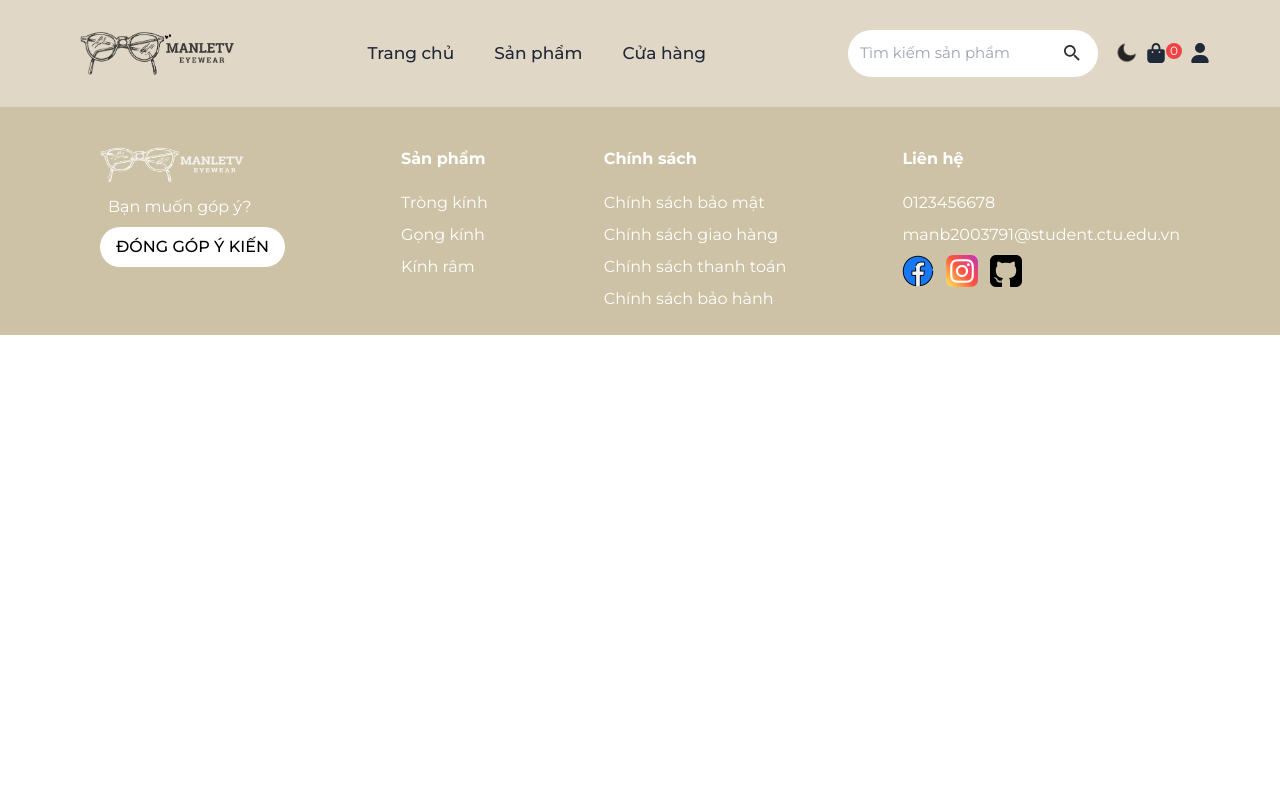
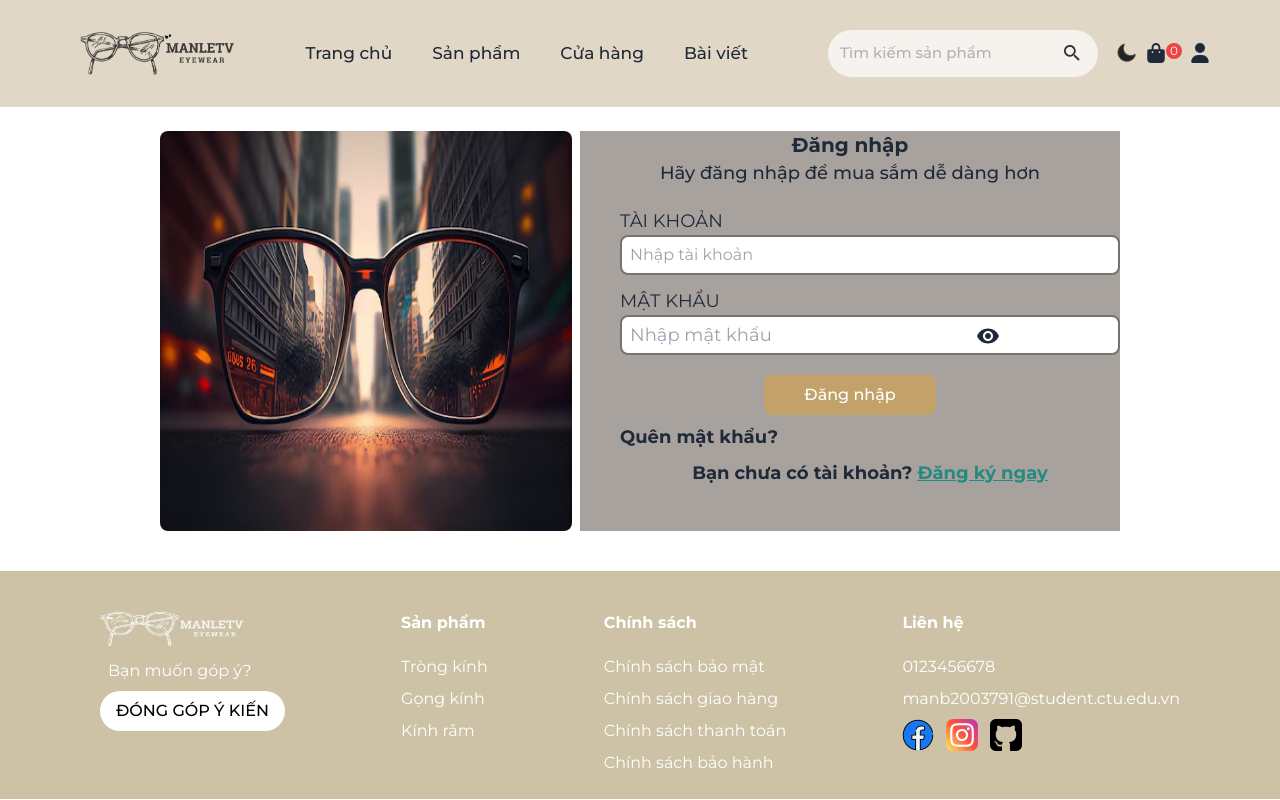
Before and after one commit to LeMinhMan2809/eyeglasses-management, a React (Vite) app in the folder eyeglasses-fe/: page /login in a window 1280 px wide. Built offline with nearby package versions, Linux system fonts and the light colour scheme.

Commit message:
Upgrade navbar and login page(fe)

```diff
--- a/eyeglasses-fe/package.json
+++ b/eyeglasses-fe/package.json
@@ -15,7 +15,8 @@
     "@fortawesome/fontawesome-svg-core": "^6.6.0",
     "@fortawesome/free-solid-svg-icons": "^6.6.0",
     "@fortawesome/react-fontawesome": "^0.2.2",
-    "@mui/material": "^5.16.7",
+    "@mui/icons-material": "^6.0.2",
+    "@mui/material": "^6.0.2",
     "react": "^18.3.1",
     "react-dom": "^18.3.1",
     "react-router-dom": "^6.26.1",
--- a/eyeglasses-fe/src/components/Footer.jsx
+++ b/eyeglasses-fe/src/components/Footer.jsx
@@ -5,7 +5,7 @@ import ig_icon from "../assets/icon/instagram.png";
 import github_icon from "../assets/icon/github.png";
 const Footer = () => {
   return (
-    <div className="bg-[#CDC2A5] text-white pt-10">
+    <div className="bg-[#CDC2A5] text-white pt-10 mt-10">
       <div className="ml-[100px] mr-[100px] pb-4">
         <div className="flex justify-between">
           <div>
--- a/eyeglasses-fe/src/components/Navbar.jsx
+++ b/eyeglasses-fe/src/components/Navbar.jsx
@@ -1,4 +1,5 @@
 import React from "react";
+import "../index.css";
 import { Link } from "react-router-dom";
 import { FontAwesomeIcon } from "@fortawesome/react-fontawesome";
 import { faUser } from "@fortawesome/free-solid-svg-icons";
@@ -18,16 +19,26 @@ const Navbar = () => {
         <li className="px-5">
           <Link to="/">Trang chủ</Link>
         </li>
-        <li className="px-5">
-          <Link to="/">Sản phẩm</Link>
+        <li className="productTitle px-5">
+          <Link className="" to="/">
+            Sản phẩm
+          </Link>
+          <div className="subMenu flex flex-col shadow">
+            <Link to="/">Gọng kính</Link>
+            <Link to="/">Tròng kính</Link>
+            <Link to="/">Kính râm</Link>
+          </div>
         </li>
         <li className="px-5">Cửa hàng</li>
+        <li className="mx-5 relative after:bg-[#c3a26a] after:absolute after:h-[0.1rem] after:w-0 after:bottom-0 after:left-0 hover:after:w-full after:transition-all after:duration-300 cursor-pointer">
+          <Link to="/">Bài viết</Link>
+        </li>
       </ul>
       <div className="flex items-center rounded-[50px] px-[10px] py-[10px]">
         <input
           type="text"
           placeholder="Tìm kiếm sản phẩm"
-          className="p-3 text-[15px] w-[250px] rounded-[50px]"
+          className="p-3 text-[15px] font-medium w-[270px] rounded-[50px] opacity-70"
         />
         <img
           src={search_icon_black}
@@ -50,7 +61,7 @@ const Navbar = () => {
           <Link to="/login">
             <FontAwesomeIcon
               icon={faUser}
-              className="w-5 h-5 pl-2 cursor-pointer hover:text-[#c3a26a] transition-transform duration-300"
+              className="w-5 h-5 pl-2 cursor-pointer hover:text-[#c3a26a] transition-all ease-in-out duration-300"
             />
           </Link>
         </div>
--- a/eyeglasses-fe/src/index.css
+++ b/eyeglasses-fe/src/index.css
@@ -10,3 +10,33 @@
   box-sizing: border-box;
   font-family: 'Montserrat', sans-serif;
 }
+
+.subMenu{
+  position:absolute;
+  width: 200px;
+  background-color: #E1D7C6;
+  box-shadow: 0 20px 45px #00000020;
+  margin-top: 0px;
+  opacity: 0;
+  z-index: 100;
+  /* display: none; */
+  transition: all ease-in-out 0.5s;
+}
+
+.subMenu a{
+  padding: 8px 10px;
+}
+
+/* ul li:hover .subMenu{
+  opacity: 1;
+  visibility: inherit;
+  z-index: 999;
+  display: block;
+  top: 100%;
+} */
+
+.productTitle:hover .subMenu {
+    /* display: block; */
+    /* visibility: visible; */
+    opacity: 1;
+}
--- a/eyeglasses-fe/src/pages/Banner.jsx
+++ b/eyeglasses-fe/src/pages/Banner.jsx
@@ -2,13 +2,25 @@ import React from "react";
 import banner2 from "../assets/banner2.png";
 // Import Swiper React components
 import { Swiper, SwiperSlide } from "swiper/react";
-
 // Import Swiper styles
 import "swiper/css";
+import { Autoplay, Pagination, Navigation } from "swiper/modules";
 
 const Banner = () => {
   return (
-    <Swiper spaceBetween={50} slidesPerView={1}>
+    <Swiper
+      spaceBetween={50}
+      slidesPerView={1}
+      autoplay={{
+        delay: 3000,
+        disableOnInteraction: false,
+      }}
+      pagination={{
+        clickable: true,
+      }}
+      navigation={true}
+      modules={[Autoplay, Pagination, Navigation]}
+    >
       <SwiperSlide>
         <div>
           <img src={banner2} alt="" />
--- a/eyeglasses-fe/src/pages/Login.jsx
+++ b/eyeglasses-fe/src/pages/Login.jsx
@@ -1,8 +1,64 @@
 import React from "react";
+import { Link } from "react-router-dom";
+import RemoveRedEyeIcon from "@mui/icons-material/RemoveRedEye";
+import loginPic from "../assets/login_banner.png";
 
 const Login = () => {
-  return;
-  <div></div>;
+  return (
+    <div className="mt-6 ml-[10rem] mr-[10rem] flex gap-2">
+      <div>
+        <img className="rounded-lg w-[550px] h-[400px]" src={loginPic} alt="" />
+      </div>
+      <div className="w-[650px] bg-stone-400">
+        <div>
+          <p className="text-xl text-center font-bold">Đăng nhập</p>
+          <p className="text-lg text-center font-medium">
+            Hãy đăng nhập để mua sắm dễ dàng hơn
+          </p>
+        </div>
+        <form>
+          <div className="ml-10 mt-5">
+            <p className="text-lg">TÀI KHOẢN</p>
+            <input
+              required
+              placeholder="Nhập tài khoản"
+              className="w-[500px] h-10 rounded-lg px-2 border-2  focus:outline-none focus:border-[#c3a26a] border-stone-500"
+            />
+          </div>
+          <div className="mt-3 ml-10">
+            <p className="text-lg">MẬT KHẨU</p>
+            <input
+              type="password"
+              placeholder="Nhập mật khẩu"
+              className="w-[500px] h-10 rounded-lg text-lg px-2 border-2 focus:outline-none focus:border-[#c3a26a] border-stone-500"
+            />
+            <div>
+              <RemoveRedEyeIcon className="absolute right-[280px] top-[324px] cursor-pointer" />
+            </div>
+          </div>
+
+          <div className="flex mt-5 justify-center">
+            <button className="bg-[#c3a26a] text-white font-medium rounded-lg px-10 py-2">
+              Đăng nhập
+            </button>
+          </div>
+
+          <div>
+            <p className="text-lg font-bold mt-2 ml-10">Quên mật khẩu?</p>
+          </div>
+
+          <div>
+            <p className="text-lg text-center font-bold mt-2 ml-10">
+              Bạn chưa có tài khoản?{" "}
+              <span className="underline text-[#238b7f]">
+                <Link>Đăng ký ngay</Link>
+              </span>
+            </p>
+          </div>
+        </form>
+      </div>
+    </div>
+  );
 };
 
 export default Login;
```
Also changed, not shown: 1 other file (tests, documents, lock files or other folders).
